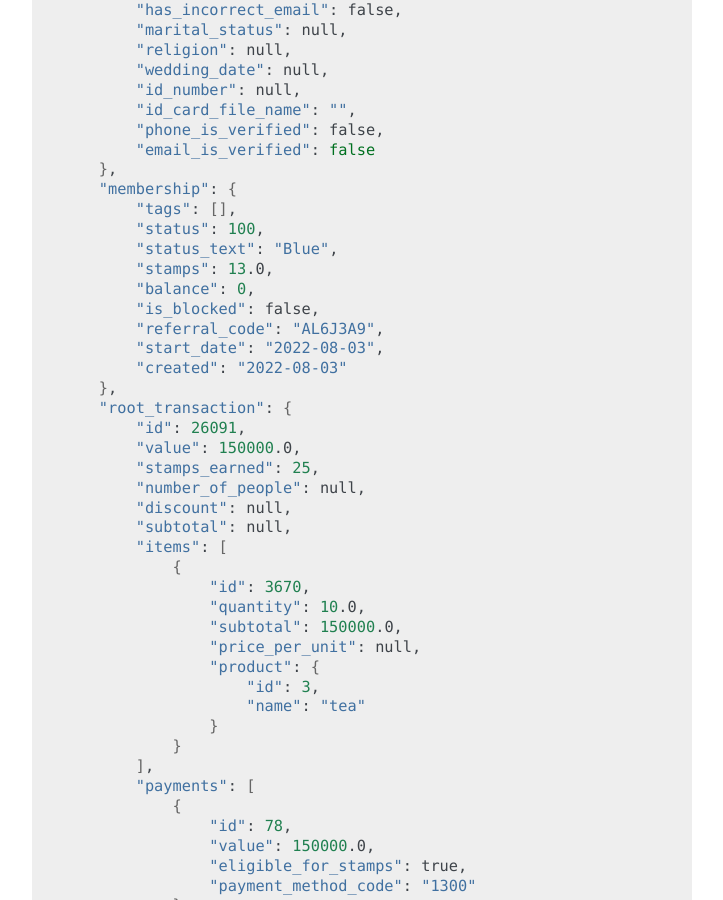
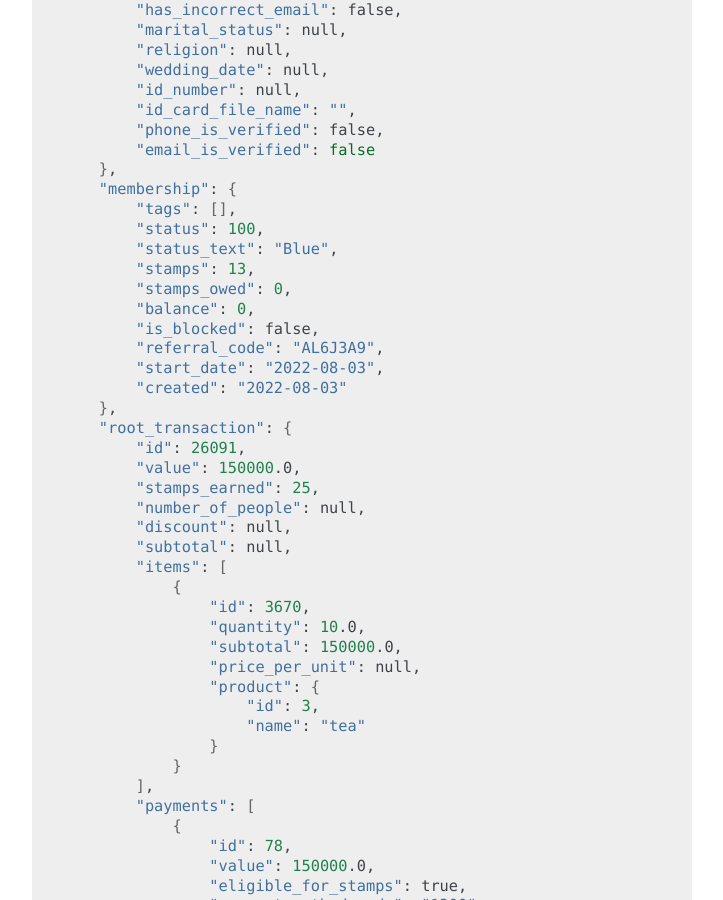
Before and after one commit to ui/stamps-api-docs, a Sphinx documentation site: the page built from source/klg_api.rst, in a window 1280 px wide and 900 px high, scrolled down 7424 px. Shown: the whole window, without its empty margins (388-1111 px from the left). Built offline with Sphinx 7.4.7, drawn with Linux system fonts in a browser that asks for light colours.

Commit message:
return stamps owed on return api

```diff
--- a/source/klg_api.rst
+++ b/source/klg_api.rst
@@ -354,7 +354,8 @@ On a successful API call:
             "tags": [],
             "status": 100,
             "status_text": "Blue",
-            "stamps": 13.0,
+            "stamps": 13,
+            "stamps_owed": 0,
             "balance": 0,
             "is_blocked": false,
             "referral_code": "AL6J3A9",
@@ -608,7 +609,8 @@ On a successful API call:
             "tags": [],
             "status": 100,
             "status_text": "Blue",
-            "stamps": 13.0,
+            "stamps": 13,
+            "stamps_owed": 0,
             "balance": 0,
             "is_blocked": false,
             "referral_code": "AL6J3A9",
```
